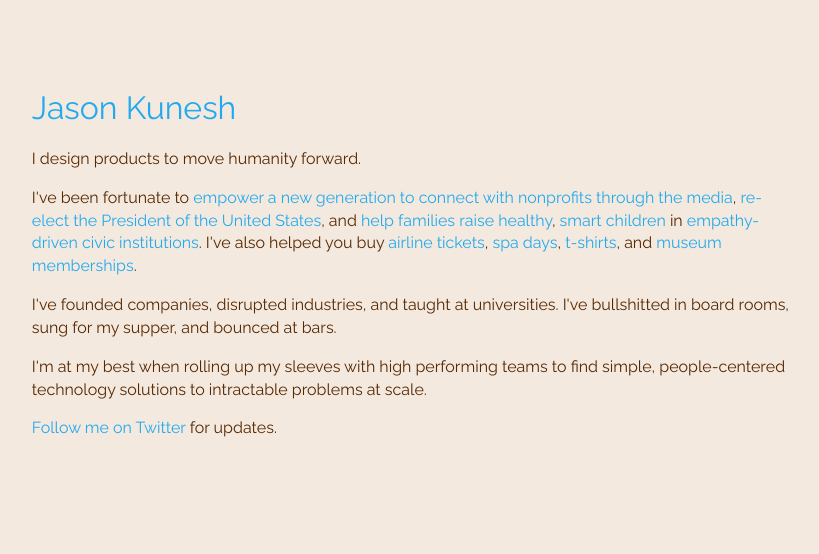
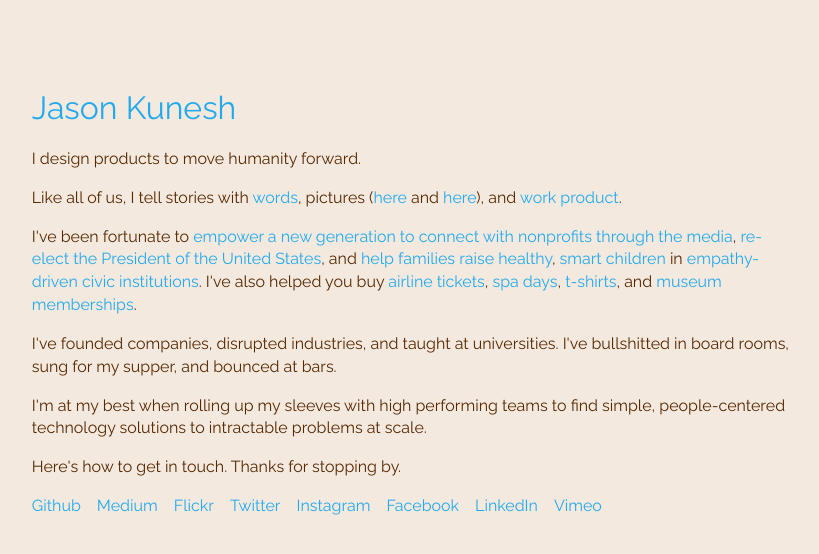
Before and after one commit to jdkunesh/jdkunesh.github.io, a Jekyll site: the page built from index.html, in a window 1280 px wide. Shown: the top 554 px of the page, without its empty margins (229-1048 px from the left). Built offline with Jekyll 4.4.1, drawn with Linux system fonts in a browser that asks for light colours.

Commit message:
updated with new status

```diff
--- a/css/site-jdk.scss
+++ b/css/site-jdk.scss
@@ -75,7 +75,7 @@ h1, h2, h3, h4, h5, h6 {
     font-weight: $base-font-weight;
 }
 
-p {
+p, li {
     color: $text-color;
     font-family: $font-family-sans-serif;
     font-weight: $base-font-weight;
@@ -96,3 +96,18 @@ a {
         text-decoration: underline;
     }
 }
+
+ul {
+    list-style:none;
+    text-align: center;
+    padding:0;
+    margin:0;
+}
+
+li {
+    float: left;
+    margin:0;
+    padding: 0 1em 0 0;
+    text-align: left;
+    text-decoration: none;
+}
--- a/index.html
+++ b/index.html
@@ -8,27 +8,22 @@ layout: default
 {% endcomment %}
 
 <p>I design products to move humanity forward.</p>
-
-{% comment %}
-<p>Currently, I'm elevating operations with <a href="https://catalytic.com/">Catalytic</a>.</p>
-{% endcomment %}
+<p>Like all of us, I tell stories with <a href="https://medium.com/@jdkunesh" title="">words</a>, pictures (<a href="http://www.flickr.com/photos/jdkunesh/" title="">here</a> and <a href="ttps://www.instagram.com/jdkunesh/" title="">here</a>), and <a href="https://catalytic.com/">work product</a>.</p>
 
 <p>I've been fortunate to <a href="https://publicgood.com" title="Public Good Software">empower a new generation to connect with nonprofits through the media</a>, <a href="https://www.barackobama.com" title="Obama for America 2012">re-elect the President of the United States</a>, and <a href="https://www.healthvault.com/us/en" title="Mayo Clinic Health Manager by Microsoft">help families raise healthy</a>, <a href="http://www.leapfrog.com/en-us/home" title="LeapFrog educational toys">smart children</a> in <a href="http://dalailamacenter.org/heart-mind-2013-helping-children-thrive/test-landing-page/about-heart-mind-conference" title="Dalai Lama Center &amp; UX for Good">empathy-driven</a> <a href="http://www.cutgroup.org" title="Smaert Chicago Civic Usability Testing Group">civic institutions</a>. I've also helped you buy <a href="https://www.orbitz.com" title="Orbitz">airline tickets</a>, <a href="https://www.groupon.com/" title="Groupon">spa days</a>, <a href="https://www.threadless.com" title="Threadless">t-shirts</a>, and <a href="https://www.fieldmuseum.org" title="The Field Museum">museum memberships</a>.</p>
 <p>I've founded companies, disrupted industries, and taught at universities. I've bullshitted in board rooms, sung for my supper, and bounced at bars.</p>
 <p>I'm at my best when rolling up my sleeves with high performing teams to find simple, people-centered technology solutions to intractable problems at scale.</p>
-<p><a href="https://twitter.com/jdkunesh">Follow me on Twitter</a> for updates.</p>
-
+<p>Here's how to get in touch. Thanks for stopping by.</p>
+<ul>
+<li><a href="https://github.com/jdkunesh/" title="">Github</a></li>
+<li><a href="https://medium.com/@jdkunesh" title="">Medium</a></li>
+<li><a href="http://www.flickr.com/photos/jdkunesh/" title="">Flickr</a></li>
+<li><a href="http://www.twitter.com/jdkunesh/" title="">Twitter</a></li>
+<li><a href="ttps://www.instagram.com/jdkunesh/" title="">Instagram</a></li>
+<li><a href="https://www.facebook.com/jdkunesh" title="">Facebook</a></li>
+<li><a href="http://www.linkedin.com/in/jasonkunesh/" title="">LinkedIn</a></li>
+<li><a href="http://vimeo.com/jdkunesh" title="">Vimeo</a></li>
+</ul>
 {% comment %}
-
 // note: invite people to connect thru one of the platforms below
-<p>
-<a href="http://www.twitter.com/jdkunesh/" title="">Twitter</a></li>
-<a href="http://www.linkedin.com/in/jasonkunesh/" title="">LinkedIn</a></li>
-<a href="http://www.flickr.com/photos/jdkunesh/" title="">Flickr</a></li>
-<a href="https://medium.com/@jdkunesh" title="">Medium</a></li>
-<a href="ttps://www.instagram.com/jdkunesh/" title="">Instagram</a></li>
-<a href="https://www.facebook.com/jdkunesh" title="">Facebook</a></li>
-<a href="http://vimeo.com/jdkunesh" title="">Vimeo</a></li>
-<a href="http://vimeo.com/jdkunesh" title="">Vimeo</a></li>
-</p>
 {% endcomment %}
```
